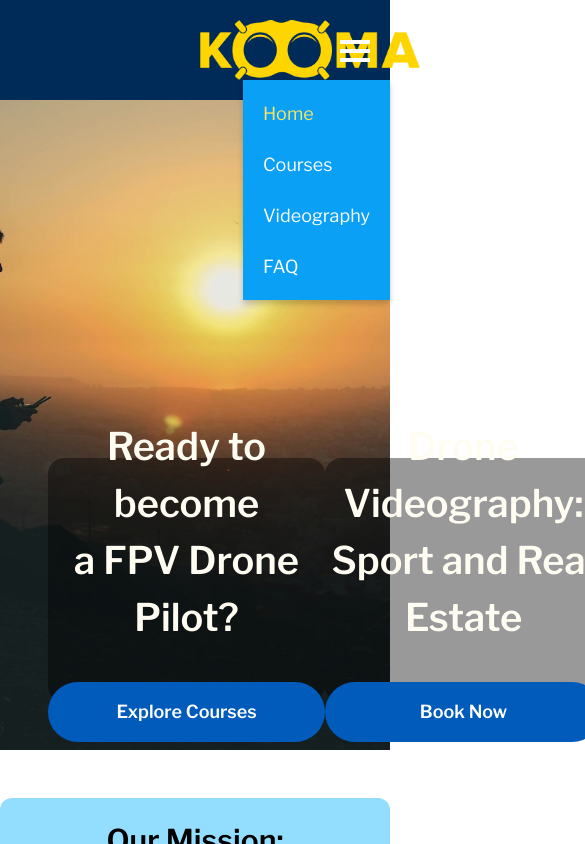
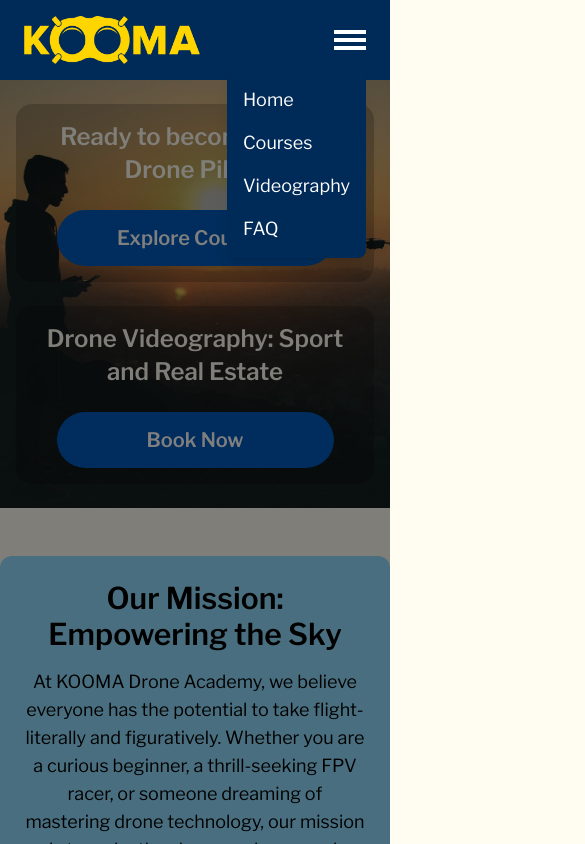
Before and after one commit to hannavas2022/drone-app, a React (Vite) app in the folder drone-app/: page /home in a window 390 px wide. Both pictures are taken after a click on the element 355 px from the left and 42 px from the top of the page. Shown: the top 844 px of the page, 585 px wide, since content can reach past the window. Built offline with nearby package versions, Linux system fonts and the light colour scheme.

Commit message:
Fix navbar layout, Fix layout and responsiveness of Hero section

```diff
--- a/drone-app/src/components/HeroPromo.jsx
+++ b/drone-app/src/components/HeroPromo.jsx
@@ -6,31 +6,33 @@ export default function HeroPromo() {
 
     return (
         <div
-            className="relative h-[650px] w-full bg-cover bg-center"
-            style={{ backgroundImage: `url(${hero})` }} // Background image applied directly to the container
+            className="relative h-auto w-full bg-cover bg-center md:h-[650px]"
+            style={{ backgroundImage: `url(${hero})` }}
         >
-            <div className="absolute inset-0 flex items-end justify-between px-12 pb-12">
+            {/* Block Container */}
+            <div className="hero-gap-medium flex flex-col items-center justify-start gap-6 px-4 py-6 md:absolute md:inset-x-0 md:bottom-[48px] md:flex-row md:justify-center md:gap-40 xl:px-20">
+
                 {/* Left Block */}
-                <div className="flex h-[244px] w-[485px] flex-col items-center justify-center gap-[36px] rounded-2xl bg-black bg-opacity-40">
-                    <h2 className="font-oswald leading-[150%] text-center font-semibold text-[38px] text-[#FFFDF2]">
-                        Ready to become <br />a FPV Drone Pilot?
+                <div className="flex w-full max-w-[485px] flex-col items-center justify-center gap-6 rounded-2xl bg-black bg-opacity-20 p-4 md:h-[244px]">
+                    <h2 className="font-oswald hero-text-small text-center text-2xl font-semibold leading-snug text-[#FFFDF2] md:text-[38px] md:leading-[150%]">
+                        Ready to become <br className="hidden md:block" /> a FPV Drone Pilot?
                     </h2>
                     <button
                         onClick={() => navigate('/courses')}
-                        className="w-[277px] h-[62px] rounded-[32px] bg-[#005BBB] px-6 py-4 text-lg font-semibold text-white transition-opacity duration-300 ease-out hover:opacity-80"
+                        className="w-full max-w-[277px] h-[56px] rounded-[32px] bg-[#005BBB] px-6 py-3 text-[20px] font-semibold text-white transition-opacity duration-300 ease-out hover:opacity-80"
                     >
                         Explore Courses
                     </button>
                 </div>
 
                 {/* Right Block */}
-                <div className="flex h-[244px] w-[485px] flex-col items-center justify-center gap-[36px] rounded-2xl bg-black bg-opacity-40">
-                    <h2 className="font-oswald leading-[150%] text-center font-semibold text-[38px] text-[#FFFDF2]">
-                        Drone Videography:<br /> Sport and Real Estate
+                <div className="flex w-full max-w-[485px] flex-col items-center justify-center gap-6 rounded-2xl bg-black bg-opacity-20 p-4 md:h-[244px]">
+                    <h2 className="font-oswald hero-text-small text-center text-2xl font-semibold leading-snug text-[#FFFDF2] md:text-[38px] md:leading-[150%]">
+                        Drone Videography: <br className="hidden md:block" /> Sport and Real Estate
                     </h2>
                     <button
                         onClick={() => navigate('/videography')}
-                        className="w-[277px] h-[62px] rounded-[32px] bg-[#005BBB] px-6 py-4 text-lg font-semibold text-white transition-opacity duration-300 ease-out hover:opacity-80"
+                        className="w-full max-w-[277px] h-[56px] rounded-[32px] bg-[#005BBB] px-6 py-3 text-[20px] font-semibold text-white transition-opacity duration-300 ease-out hover:opacity-80"
                     >
                         Book Now
                     </button>
--- a/drone-app/src/components/navbar.jsx
+++ b/drone-app/src/components/navbar.jsx
@@ -4,15 +4,10 @@ import PropTypes from 'prop-types';
 import logo from '../assets/logo/kooma.png';
 
 export default function Navbar() {
-    const [isOpen, setIsOpen] = useState(false); // State to toggle the menu visibility
+    const [isOpen, setIsOpen] = useState(false);
 
-    const toggleMenu = () => {
-        setIsOpen(!isOpen);
-    };
-
-    const closeMenu = () => {
-        setIsOpen(false);
-    };
+    const toggleMenu = () => setIsOpen(!isOpen);
+    const closeMenu = () => setIsOpen(false);
 
     CustomLink.propTypes = {
         to: PropTypes.string.isRequired,
@@ -21,30 +16,56 @@ export default function Navbar() {
     };
 
     return (
-        <nav className="nav">
-            <img src={logo} alt="KOOMA logo" />
-            <ul className={`nav-links ${isOpen ? 'active' : ''}`}>
+        <>
+            <nav className="sticky top-0 z-50 w-full bg-[#002a57] px-6 py-4 text-white md:px-8">
+                <div className="flex items-center justify-between lg:pl-[100px] lg:py-5">
+                    <img src={logo} alt="KOOMA logo" className="navbar-logo h-12" />
+
+                    {/* Hamburger Menu */}
+                    <div className="md:hidden" onClick={toggleMenu}>
+                        <div className="cursor-pointer space-y-1">
+                            <div className="h-1 w-8 bg-white"></div>
+                            <div className="h-1 w-8 bg-white"></div>
+                            <div className="h-1 w-8 bg-white"></div>
+                        </div>
+                    </div>
+
+                    {/* Navigation Links */}
+                    <ul
+                        className={`navbar-links absolute md:static top-[70px] right-6 bg-[#002a57] p-4 md:p-0 md:bg-transparent flex-col md:flex-row md:flex gap-4 rounded-lg shadow-lg transition-all duration-300 ease-in-out z-50 ${isOpen ? 'flex' : 'hidden'
+                            } md:mr-[100px]`}
+                    >
                         <CustomLink to="/home" onClick={closeMenu}>Home</CustomLink>
                         <CustomLink to="/courses" onClick={closeMenu}>Courses</CustomLink>
                         <CustomLink to="/videography" onClick={closeMenu}>Videography</CustomLink>
                         <CustomLink to="/faq" onClick={closeMenu}>FAQ</CustomLink>
-
                     </ul>
-            <div className="hamburger" onClick={toggleMenu}>
-                <div className="bar"></div>
-                <div className="bar"></div>
-                <div className="bar"></div>
                 </div>
             </nav>
+
+
+            {/* Backdrop when menu is open */}
+            {isOpen && (
+                <div
+                    onClick={closeMenu}
+                    className="fixed inset-0 z-40 bg-black bg-opacity-50 md:hidden"
+                />
+            )}
+        </>
     );
 }
 
 function CustomLink({ to, children, ...props }) {
     const resolvedPath = useResolvedPath(to);
     const isActive = useMatch({ path: resolvedPath.pathname, end: true });
+
     return (
         <li className={isActive ? 'active' : ''}>
-            <Link to={to} {...props}>
+            <Link
+                to={to}
+                className="text-[18px] md:text-[18px]"
+                {...props}
+            >
                 {children}
             </Link>
         </li>
--- a/drone-app/src/index.css
+++ b/drone-app/src/index.css
@@ -6,7 +6,7 @@
     font-family: "Libre Franklin", sans-serif;
 
 }
-//font-family: "Oswald", sans-serif;
+
 body {
     margin: 0;
     height: 100%;
@@ -25,13 +25,7 @@ body {
     width: 100%; /* Ensures the navbar takes up the full width */
     height: 100px;
 }
-    .nav img {
-        height: 60px;
-        display: block;
-        margin-left: 200px;
-        margin-top: 20px;
-        margin-right: 10px;
-    }
+
 .nav ul{
     padding:0;
     margin:0;
@@ -93,58 +87,6 @@ body {
 .container {
     flex-grow: 1; /* Take all available space between navbar and footer */
 }
-.slider-image {
-    object-fit: cover;
-    width: 100%;
-    height: 100%;
-    display: block;
-    border-radius: 20px;
-    flex-shrink: 0;
-    flex-grow: 0;
-    max-height:500px;
-    }
-
-.img-slider-btn {
-    all: unset;
-    display: block;
-    position: absolute;
-    top: 15rem;
-    margin: 0;
-    padding: 1rem;
-    cursor: pointer;
-    transition: background-color 100ms ease-in-out;
-}
-    .img-slider-btn:hover, .img-slider-btn:focus-visible{
-        background-color: rgb(0,0,0,0.2);
-    }
-    .img-slider-dot-btn:focus-visible, img-slider-dot-btn:focus-visible {
-        outline: auto;
-    }
-.img-slider-btn > * {
-    stroke: #faf15d;
-    fill: #0057b7;
-    height: 2rem;
-    width: 2rem;
-}
-.img-slider-dot-btn {
-    all: unset;
-    display: block;
-    cursor: pointer;
-    width: 1rem;
-    height: 1rem;
-    transition: transform 100ms ease-in-out;
-}
-    .img-slider-dot-btn:hover,
-    .img-slider-dot-btn:focus-visible {
-        transform: scale(1.3);
-    }
-    .img-slider-dot-btn > * {
-        stroke: #faf15d;
-        fill: #0057b7;
-        height: 100%;
-        width: 100%;
-    }
-
 
 
 .skip-link {
@@ -326,7 +268,9 @@ body {
         flex-direction: column;
         align-items: flex-start;
     }
-
+    .navbar-logo{
+        margin-right: 100px;
+    }
     .nav ul {
         display: none;
         flex-direction: column;
@@ -366,8 +310,23 @@ body {
         justify-content: center;
         padding:5px;
     }
-    .img-slider-btn {
-        display: none;
+    .hero-promo {
+        height: auto; /* Ensure no fixed height is blocking visibility */
+    }
+
+    .hero-promo__left-block,
+    .hero-promo__right-block {
+        transform: translateY(0); /* Reset translate if not needed on small screens */
+    }
+        }
+@media (min-width: 758px) and (max-width: 1100px) {
+    .hero-text-small {
+        font-size: 26px !important;
+        line-height: 130% !important;
+    }
+
+    .hero-gap-medium {
+        gap: 24px !important;
     }
 
 }
--- a/drone-app/src/input.output.css
+++ b/drone-app/src/input.output.css
@@ -600,6 +600,11 @@ video {
   inset: 0px;
 }
 
+.inset-x-0 {
+  left: 0px;
+  right: 0px;
+}
+
 .left-0 {
   left: 0px;
 }
@@ -610,6 +615,10 @@ video {
 
 .top-1\/2 {
   top: 50%;
+}
+
+.bottom-8 {
+  bottom: 2rem;
 }
 
 .z-10 {
@@ -767,6 +776,10 @@ video {
   width: 485px;
 }
 
+.w-\[220px\] {
+  width: 220px;
+}
+
 .min-w-\[300px\] {
   min-width: 300px;
 }
@@ -777,6 +790,10 @@ video {
 
 .max-w-screen-xl {
   max-width: 1280px;
+}
+
+.max-w-\[485px\] {
+  max-width: 485px;
 }
 
 .-translate-y-1\/2 {
@@ -834,6 +851,14 @@ video {
 
 .gap-\[36px\] {
   gap: 36px;
+}
+
+.gap-\[24px\] {
+  gap: 24px;
+}
+
+.gap-6 {
+  gap: 1.5rem;
 }
 
 .space-x-4 > :not([hidden]) ~ :not([hidden]) {
@@ -991,12 +1016,26 @@ video {
   padding-right: 3rem;
 }
 
+.px-4 {
+  padding-left: 1rem;
+  padding-right: 1rem;
+}
+
+.py-3 {
+  padding-top: 0.75rem;
+  padding-bottom: 0.75rem;
+}
+
 .pl-6 {
   padding-left: 1.5rem;
 }
 
 .pb-12 {
   padding-bottom: 3rem;
+}
+
+.pb-8 {
+  padding-bottom: 2rem;
 }
 
 .text-left {
@@ -1037,6 +1076,10 @@ video {
 
 .text-\[38px\] {
   font-size: 38px;
+}
+
+.text-\[32px\] {
+  font-size: 32px;
 }
 
 .font-bold {
@@ -1125,3 +1168,39 @@ video {
 .hover\:opacity-80:hover {
   opacity: 0.8;
 }
+
+@media (min-width: 768px) {
+  .md\:mb-0 {
+    margin-bottom: 0px;
+  }
+
+  .md\:h-\[62px\] {
+    height: 62px;
+  }
+
+  .md\:w-\[277px\] {
+    width: 277px;
+  }
+
+  .md\:flex-row {
+    flex-direction: row;
+  }
+
+  .md\:justify-center {
+    justify-content: center;
+  }
+
+  .md\:gap-12 {
+    gap: 3rem;
+  }
+
+  .md\:text-\[38px\] {
+    font-size: 38px;
+  }
+}
+
+@media (min-width: 1024px) {
+  .lg\:pb-12 {
+    padding-bottom: 3rem;
+  }
+}
```
Lines whose indentation alone changed are shown as unchanged.
